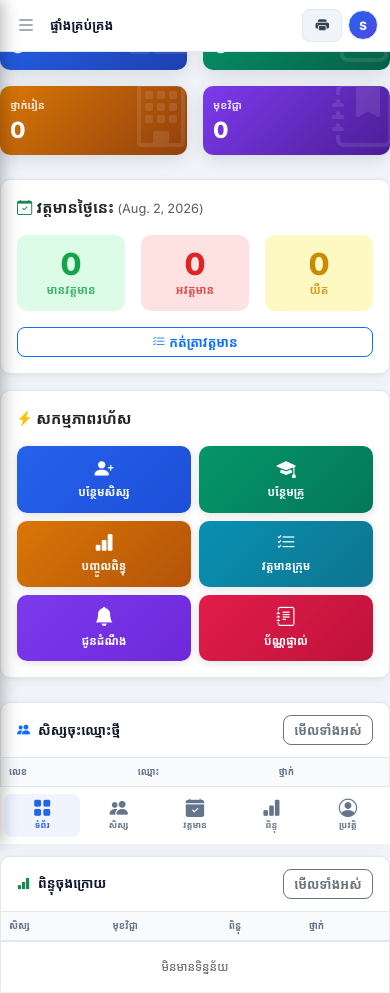
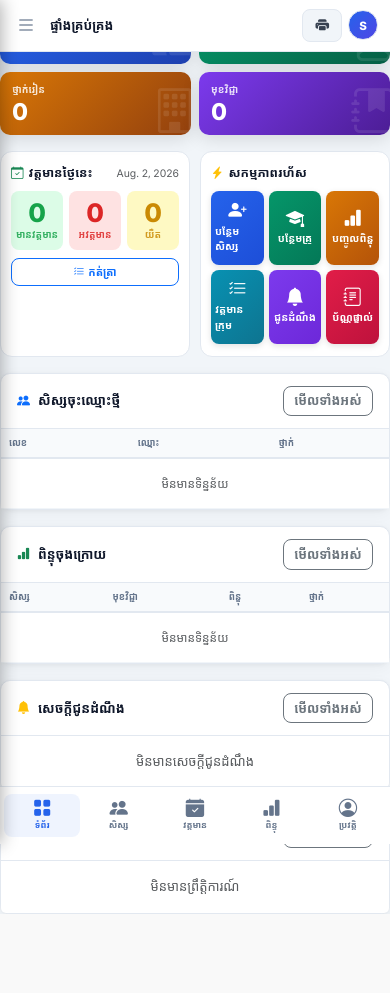
Before and after one commit to kimmi77778888-rgb/school_system.com, a Django app: page /school/ in a window 390 px wide. Shown: the top 993 px of the page. After the commit the page ends 914 px from the top, so only its background shows below. Run offline with Django 5.2, Linux system fonts and the light colour scheme; the visitor is signed in with stand-in values (Sample User, id 1); data comes from the database, SQL or seed files in the repository; data that the repository does not hold is empty; parts of the project's set-up code (start-up, migrations or seed data) failed here and were passed over.

Commit message:
Improve dashboard mobile responsiveness

```diff
--- a/crm/school/templates/school/dashboard.html
+++ b/crm/school/templates/school/dashboard.html
@@ -4,22 +4,60 @@
 {% block page_title %}ផ្ទាំងគ្រប់គ្រង{% endblock %}
 {% block content %}
 <style>
-/* ── Quick Action Grid ── */
+/* ══ STAT CARDS ══ */
+/* Compact on mobile — tighter padding, smaller value font */
+@media(max-width:575px){
+  .stat-card{padding:10px 12px!important;}
+  .stat-card .lbl{font-size:.62rem!important;}
+  .stat-card .val{font-size:1.45rem!important;margin-top:2px!important;}
+  .stat-card .bg-icon{font-size:2.8rem!important;}
+}
+
+/* ══ ATTENDANCE + QUICK ACTIONS ROW ══ */
+/* On mobile: side-by-side instead of stacked */
+.dash-mid-row{display:flex;gap:10px;margin-bottom:16px;}
+.dash-mid-row>.dash-att,
+.dash-mid-row>.dash-qa{flex:1;min-width:0;}
+
+.dash-att,.dash-qa{
+  background:#fff;border:1px solid var(--br);
+  border-radius:var(--rd);padding:12px 10px;
+}
+.dash-section-title{
+  font-size:.78rem;font-weight:800;color:#0f172a;
+  margin-bottom:8px;display:flex;align-items:center;gap:5px;
+}
+.dash-section-title .text-muted{font-size:.65rem;font-weight:400;}
+
+/* Attendance stats */
+.att-row{display:flex;gap:6px;margin-bottom:8px;}
+.att-stat{
+  display:flex;flex-direction:column;align-items:center;
+  flex:1;padding:8px 4px;border-radius:8px;gap:1px;
+}
+.att-stat .att-val{font-size:1.5rem;font-weight:900;line-height:1.1;}
+.att-stat .att-lbl{font-size:.6rem;font-weight:600;opacity:.85;text-align:center;}
+.att-present{background:#dcfce7;color:#16a34a;}
+.att-absent {background:#fee2e2;color:#dc2626;}
+.att-late   {background:#fef9c3;color:#ca8a04;}
+
+/* Quick action grid — 3 cols always, compact on mobile */
 .qa-grid{
   display:grid;
   grid-template-columns:repeat(3,1fr);
-  gap:8px;
+  gap:5px;
 }
 .qa-item{
   display:flex;flex-direction:column;align-items:center;justify-content:center;
-  gap:6px;padding:14px 8px;border-radius:10px;
-  font-size:.74rem;font-weight:700;color:#fff;
-  text-decoration:none;transition:transform .15s,box-shadow .15s,filter .15s;
-  box-shadow:0 2px 8px rgba(0,0,0,.12);
+  gap:4px;padding:9px 4px;border-radius:8px;
+  font-size:.62rem;font-weight:700;color:#fff;
+  text-decoration:none;
+  transition:transform .15s,box-shadow .15s,filter .15s;
+  box-shadow:0 2px 6px rgba(0,0,0,.12);
 }
-.qa-item i{font-size:1.35rem;line-height:1;}
-.qa-item:hover{transform:translateY(-2px);box-shadow:0 6px 18px rgba(0,0,0,.18);filter:brightness(1.07);color:#fff;}
-.qa-item:active{transform:translateY(0);box-shadow:0 2px 8px rgba(0,0,0,.12);}
+.qa-item i{font-size:1.1rem;line-height:1;}
+.qa-item:hover{transform:translateY(-2px);box-shadow:0 5px 14px rgba(0,0,0,.18);filter:brightness(1.07);color:#fff;}
+.qa-item:active{transform:translateY(0);}
 .qa-blue  {background:linear-gradient(135deg,#2563eb,#1d4ed8);}
 .qa-green {background:linear-gradient(135deg,#059669,#047857);}
 .qa-amber {background:linear-gradient(135deg,#d97706,#b45309);}
@@ -27,26 +65,23 @@
 .qa-purple{background:linear-gradient(135deg,#7c3aed,#6d28d9);}
 .qa-rose  {background:linear-gradient(135deg,#e11d48,#be123c);}
 
-/* ── Attendance mini stats ── */
-.att-stat{
-  display:flex;flex-direction:column;align-items:center;
-  flex:1;padding:12px 8px;border-radius:10px;
-  gap:2px;
+/* Desktop: revert to stacked col layout */
+@media(min-width:768px){
+  .dash-mid-row{display:none!important;}   /* hide mobile layout */
+  .dash-desktop-mid{display:flex!important;}
 }
-.att-stat .att-val{font-size:1.9rem;font-weight:900;line-height:1.1;}
-.att-stat .att-lbl{font-size:.7rem;font-weight:600;opacity:.8;}
-.att-present{background:#dcfce7;color:#16a34a;}
-.att-absent {background:#fee2e2;color:#dc2626;}
-.att-late   {background:#fef9c3;color:#ca8a04;}
-
-@media(max-width:480px){
-  .qa-grid{grid-template-columns:repeat(2,1fr);}
-  .qa-item{padding:12px 6px;font-size:.7rem;}
-  .qa-item i{font-size:1.2rem;}
+@media(max-width:767px){
+  .dash-desktop-mid{display:none!important;} /* hide desktop layout */
+  .dash-mid-row{display:flex!important;}
+  /* larger att val on bigger phones */
+  .att-stat .att-val{font-size:1.6rem;}
+  .qa-item{padding:10px 4px;font-size:.65rem;}
+  .qa-item i{font-size:1.15rem;}
 }
 </style>
 
-<div class="row g-3 mb-4">
+<!-- ── Stat Cards ── -->
+<div class="row g-2 g-sm-3 mb-3">
   <div class="col-6 col-xl-3">
     <div class="card stat-card sc-blue">
       <div class="lbl">សិស្សទាំងអស់</div>
@@ -81,14 +116,70 @@
   </div>
 </div>
 
-<div class="row g-3 mb-4">
+<!-- ── Mobile: Attendance + Quick Actions side by side ── -->
+<div class="dash-mid-row">
+  <!-- Attendance -->
+  <div class="dash-att">
+    <div class="dash-section-title">
+      <i class="bi bi-calendar-check text-success"></i>វត្តមានថ្ងៃនេះ
+      <span class="text-muted ms-auto">{{ today }}</span>
+    </div>
+    <div class="att-row">
+      <div class="att-stat att-present">
+        <div class="att-val">{{ today_present }}</div>
+        <div class="att-lbl">មានវត្តមាន</div>
+      </div>
+      <div class="att-stat att-absent">
+        <div class="att-val">{{ today_absent }}</div>
+        <div class="att-lbl">អវត្តមាន</div>
+      </div>
+      <div class="att-stat att-late">
+        <div class="att-val">{{ today_late }}</div>
+        <div class="att-lbl">យឺត</div>
+      </div>
+    </div>
+    <a href="{% url 'school:attendance_bulk' %}" class="btn btn-sm btn-outline-primary w-100" style="font-size:.68rem;">
+      <i class="bi bi-list-check me-1"></i>កត់ត្រា
+    </a>
+  </div>
+
+  <!-- Quick Actions -->
+  <div class="dash-qa">
+    <div class="dash-section-title">
+      <i class="bi bi-lightning-charge-fill text-warning"></i>សកម្មភាពរហ័ស
+    </div>
+    <div class="qa-grid">
+      <a href="{% url 'school:student_add' %}" class="qa-item qa-blue">
+        <i class="bi bi-person-plus-fill"></i><span>បន្ថែមសិស្ស</span>
+      </a>
+      <a href="{% url 'school:teacher_add' %}" class="qa-item qa-green">
+        <i class="bi bi-mortarboard-fill"></i><span>បន្ថែមគ្រូ</span>
+      </a>
+      <a href="{% url 'school:score_add' %}" class="qa-item qa-amber">
+        <i class="bi bi-bar-chart-fill"></i><span>បញ្ចូលពិន្ទុ</span>
+      </a>
+      <a href="{% url 'school:attendance_bulk' %}" class="qa-item qa-cyan">
+        <i class="bi bi-list-check"></i><span>វត្តមានក្រុម</span>
+      </a>
+      <a href="{% url 'school:notification_add' %}" class="qa-item qa-purple">
+        <i class="bi bi-bell-fill"></i><span>ជូនដំណឹង</span>
+      </a>
+      <a href="{% url 'school:report_card_add' %}" class="qa-item qa-rose">
+        <i class="bi bi-journal-text"></i><span>ប័ណ្ណផ្ទាល់</span>
+      </a>
+    </div>
+  </div>
+</div>
+
+<!-- ── Desktop: Attendance + Quick Actions (original layout) ── -->
+<div class="row g-3 mb-4 dash-desktop-mid">
   <div class="col-md-6">
     <div class="card p-3 h-100">
       <div class="fw-bold mb-3" style="font-size:.95rem;">
         <i class="bi bi-calendar-check text-success me-1"></i>វត្តមានថ្ងៃនេះ
         <span class="text-muted fw-normal" style="font-size:.8rem;"> ({{ today }})</span>
       </div>
-      <div class="d-flex gap-3 mb-3">
+      <div class="att-row mb-3">
         <div class="att-stat att-present">
           <div class="att-val">{{ today_present }}</div>
           <div class="att-lbl">មានវត្តមាន</div>
@@ -114,28 +205,22 @@
       </div>
       <div class="qa-grid">
         <a href="{% url 'school:student_add' %}" class="qa-item qa-blue">
-          <i class="bi bi-person-plus-fill"></i>
-          <span>បន្ថែមសិស្ស</span>
+          <i class="bi bi-person-plus-fill"></i><span>បន្ថែមសិស្ស</span>
         </a>
         <a href="{% url 'school:teacher_add' %}" class="qa-item qa-green">
-          <i class="bi bi-mortarboard-fill"></i>
-          <span>បន្ថែមគ្រូ</span>
+          <i class="bi bi-mortarboard-fill"></i><span>បន្ថែមគ្រូ</span>
         </a>
         <a href="{% url 'school:score_add' %}" class="qa-item qa-amber">
-          <i class="bi bi-bar-chart-fill"></i>
-          <span>បញ្ចូលពិន្ទុ</span>
+          <i class="bi bi-bar-chart-fill"></i><span>បញ្ចូលពិន្ទុ</span>
         </a>
         <a href="{% url 'school:attendance_bulk' %}" class="qa-item qa-cyan">
-          <i class="bi bi-list-check"></i>
-          <span>វត្តមានក្រុម</span>
+          <i class="bi bi-list-check"></i><span>វត្តមានក្រុម</span>
         </a>
         <a href="{% url 'school:notification_add' %}" class="qa-item qa-purple">
-          <i class="bi bi-bell-fill"></i>
-          <span>ជូនដំណឹង</span>
+          <i class="bi bi-bell-fill"></i><span>ជូនដំណឹង</span>
         </a>
         <a href="{% url 'school:report_card_add' %}" class="qa-item qa-rose">
-          <i class="bi bi-journal-text"></i>
-          <span>ប័ណ្ណផ្ទាល់</span>
+          <i class="bi bi-journal-text"></i><span>ប័ណ្ណផ្ទាល់</span>
         </a>
       </div>
     </div>
```
